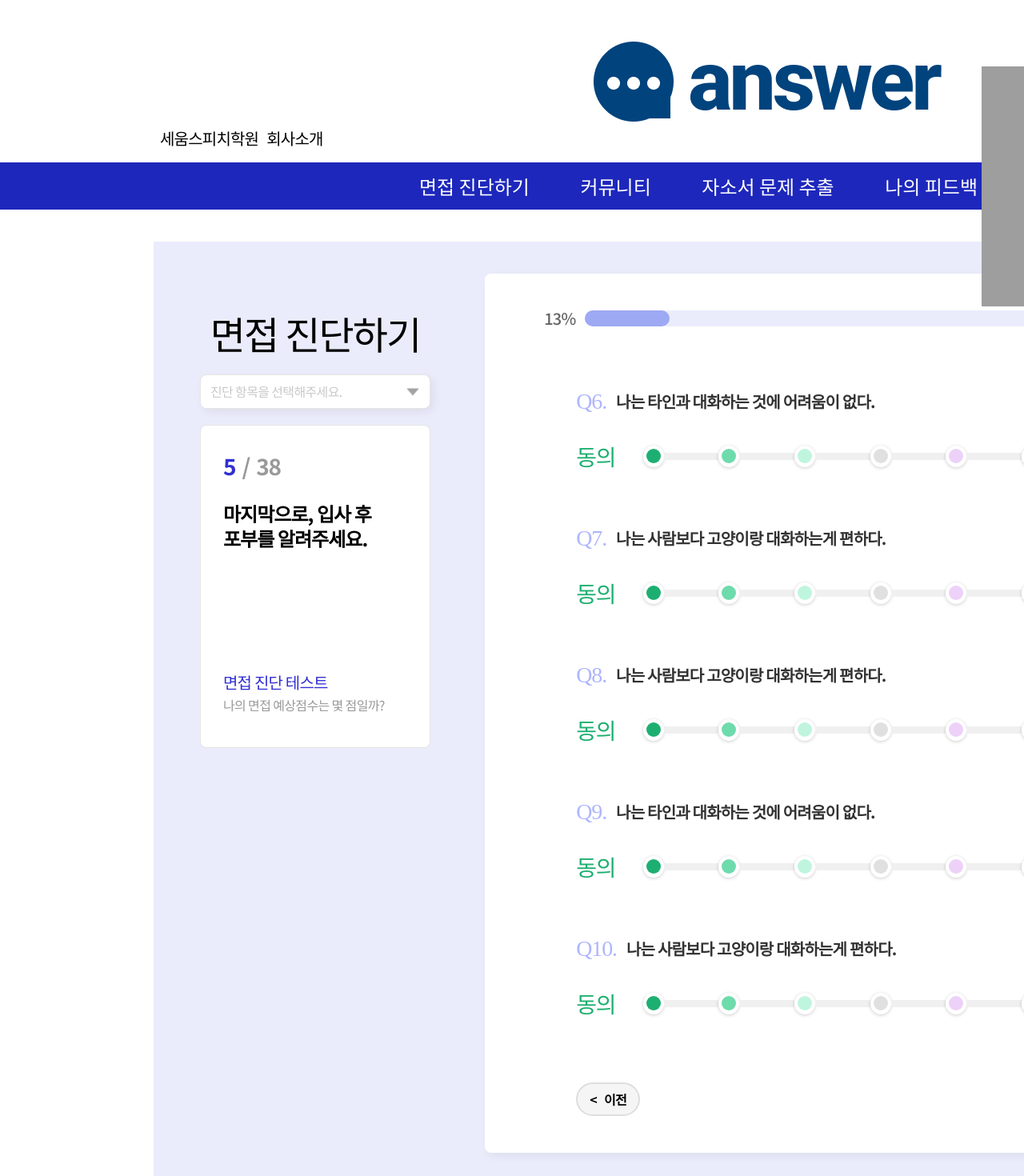
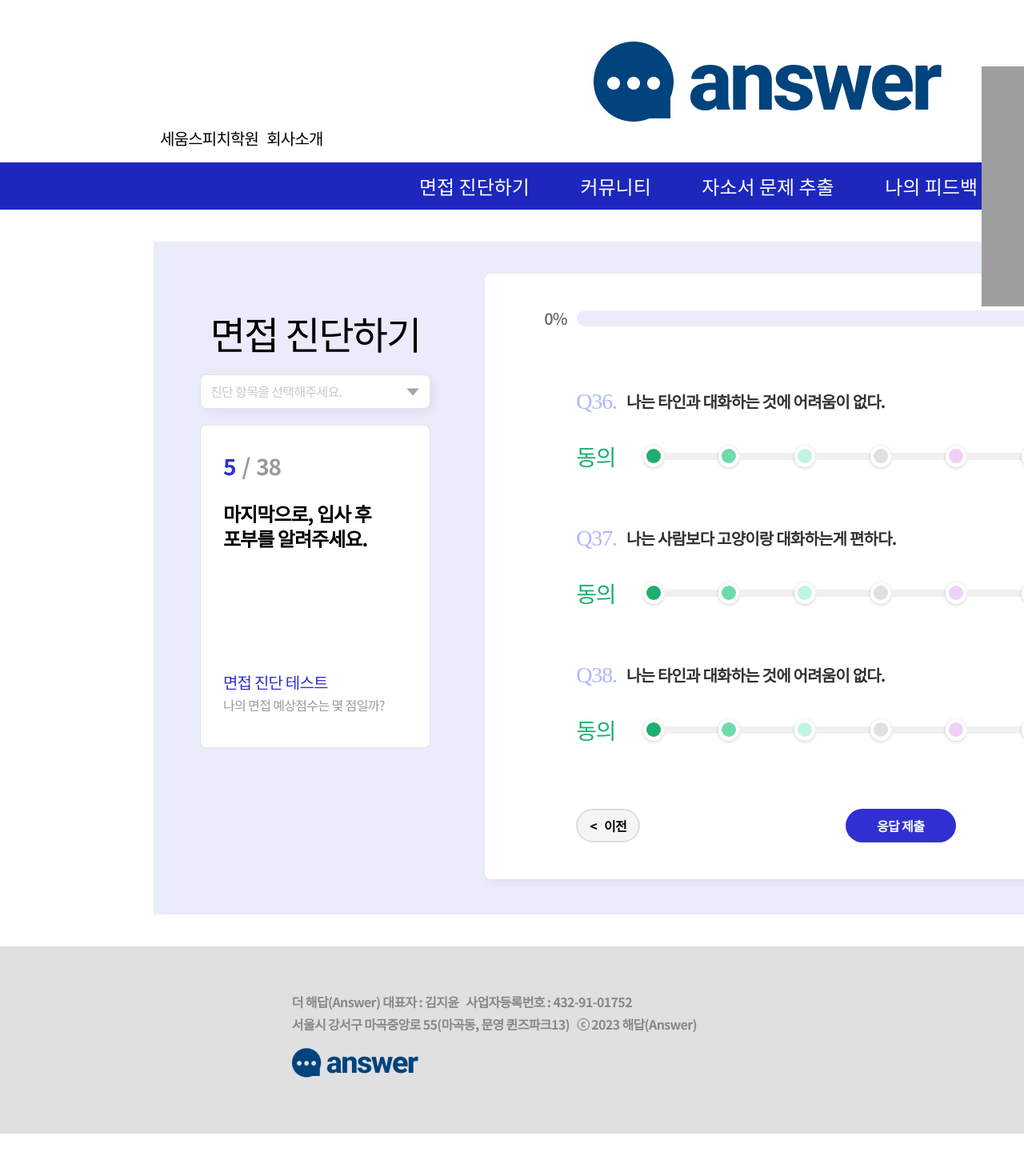
Before and after one commit to Parkminem/answer, a React (Vite) app: page /interview in a window 1280 px wide. Shown: the top 1470 px of the page at 80% size. After the commit the page ends 1417 px from the top, so only its background shows below. Built offline with nearby package versions, Linux system fonts and the light colour scheme; grey boxes are pictures that could not be loaded; a web font is replaced by a local one.

Commit message:
면접진단하기 페이지이동작업 완료

```diff
--- a/src/components/InterviewBtns.jsx
+++ b/src/components/InterviewBtns.jsx
@@ -2,17 +2,17 @@ import React from 'react';
 import classNames from 'classnames/bind';
 import styles from '@/components/InterviewBtns.module.scss';
 
-const InterviewBtns = () => {
+const InterviewBtns = (props) => {
 	const cx = classNames.bind(styles);
 	return (
 		<div className={cx('btns')}>
 			<div className={cx('btns__btn')}>
-				<button className={cx('prev')}>
+				<button className={cx('prev')} onClick={props.onPre}>
 					<span>&lt;&nbsp;&nbsp;&nbsp;이전</span>
 				</button>
 			</div>
 			<div className={cx('btns__btn')}>
-				<button className={cx('next')}>
+				<button className={cx('next')} onClick={props.onNext}>
 					<span>다음으로&nbsp;&nbsp;&nbsp;&gt;</span>
 				</button>
 			</div>
--- a/src/components/InterviewEndBtns.jsx
+++ b/src/components/InterviewEndBtns.jsx
@@ -2,12 +2,12 @@ import React from 'react';
 import classNames from 'classnames/bind';
 import styles from '@/components/InterviewEndBtns.module.scss';
 
-const InterviewEndBtns = () => {
+const InterviewEndBtns = (props) => {
 	const cx = classNames.bind(styles);
 	return (
 		<div className={cx('btns')}>
 			<div className={cx('btns__btn', 'prev-box')}>
-				<button className={cx('prev')}>
+				<button className={cx('prev')} onClick={props.onClick}>
 					<span>&lt;&nbsp;&nbsp;&nbsp;이전</span>
 				</button>
 			</div>
--- a/src/components/InterviewProgressBar.jsx
+++ b/src/components/InterviewProgressBar.jsx
@@ -2,14 +2,13 @@ import React from 'react';
 import classNames from 'classnames/bind';
 import styles from '@/components/InterviewProgressBar.module.scss';
 
-const InterviewProgressBar = () => {
+const InterviewProgressBar = (props) => {
 	const cx = classNames.bind(styles);
 	return (
 		<div className={cx('progress')}>
-			<span>13%</span>
+			<span>{props.width}%</span>
 			<div className={cx('progress__bar', 'ing')}>
-				{/* span의 width를 자바스크립트로 style변화 주기 */}
-				<span></span>
+				<span style={{ width: props.width + '%' }}></span>
 			</div>
 		</div>
 	);
--- a/src/components/InterviewProgressBar.module.scss
+++ b/src/components/InterviewProgressBar.module.scss
@@ -15,7 +15,6 @@
 		border-radius: 10px;
 		width: 100%;
 		span {
-			width: 13%;
 			display: inline-block;
 			background-color: #9da9f3;
 			height: 20px;
--- a/src/components/InterviewSideBar.jsx
+++ b/src/components/InterviewSideBar.jsx
@@ -3,7 +3,7 @@ import classNames from 'classnames/bind';
 import styles from '@/components/InterviewSideBar.module.scss';
 import dropdownImg from '@/assets/images/common/dropdown.png';
 
-const InterviewSideBar = () => {
+const InterviewSideBar = ({ title }) => {
 	const cx = classNames.bind(styles);
 	const [select, setSelect] = useState(false);
 	const [selectItem, setSelectItem] = useState('진단 항목을 선택해주세요.');
@@ -55,11 +55,11 @@ const InterviewSideBar = () => {
 				</div>
 				<div className={cx('sidebar__info-box')}>
 					<div className={cx('sidebar__info-box__count')}>
-						<span className={cx('now')}>5</span>
+						<span className={cx('now')}>{title.count}</span>
 						<span>/</span>
 						<span>38</span>
 					</div>
-					<h2>마지막으로, 입사 후 포부를 알려주세요.</h2>
+					<h2>{title.text}</h2>
 					<div className={cx('sidebar__info-box__test-box')}>
 						<h3>면접 진단 테스트</h3>
 						<p>나의 면접 예상점수는 몇 점일까?</p>
--- a/src/components/InterviewSideBar.module.scss
+++ b/src/components/InterviewSideBar.module.scss
@@ -50,8 +50,7 @@
 		ul {
 			position: absolute;
 			width: 100%;
-			opacity: 0;
-			transition: all 0.25s ease-in-out;
+			display: none;
 			li {
 				&:not(&:last-child) {
 					button {
@@ -98,7 +97,7 @@
 				}
 			}
 			ul {
-				opacity: 100;
+				display: block;
 			}
 		}
 	}
--- a/src/components/home/pass/PassList.module.scss
+++ b/src/components/home/pass/PassList.module.scss
@@ -55,7 +55,8 @@
 			color: #312fd2;
 			font-weight: 700;
 			font-size: 28px;
-			margin-bottom: 24px;
+			line-height: 41px;
+			margin-bottom: 15px;
 			text-overflow: ellipsis;
 			overflow: hidden;
 			white-space: nowrap;
--- a/src/components/myPage/Modify.module.scss
+++ b/src/components/myPage/Modify.module.scss
@@ -52,12 +52,13 @@
 					font-size: 20px;
 					line-height: 29px;
 					letter-spacing: -0.04em;
+				}
+				input[type='password'] {
 					&:focus {
 						border: 2px solid #8384e5;
 					}
 				}
 			}
-
 			button {
 				background-color: #312fd2;
 				color: #ffffff;
--- a/src/pages/Interview/Interview.jsx
+++ b/src/pages/Interview/Interview.jsx
@@ -23,15 +23,25 @@ const dummy02 = [
 
 const Interview = () => {
 	const cx = classNames.bind(styles);
-	const [now, setNow] = useState(true);
+	const [now, setNow] = useState(false);
 	const [next01, setNext01] = useState(false);
-	const [next02, setNext02] = useState(false);
+	const [next02, setNext02] = useState(true);
+	const [progress, setProgress] = useState(0);
+	const [title, setTitle] = useState({
+		count: 5,
+		text: '마지막으로, 입사 후 포부를 알려주세요.',
+	});
 
 	//첫번째 페이지로 이동
 	const firstPage = () => {
 		setNow(true);
 		setNext01(false);
 		setNext02(false);
+		setProgress(13);
+		setTitle({
+			count: 5,
+			text: '마지막으로, 입사 후 포부를 알려주세요.',
+		});
 	};
 
 	//두번째 페이지로 이동
@@ -39,6 +49,11 @@ const Interview = () => {
 		setNow(false);
 		setNext01(true);
 		setNext02(false);
+		setProgress(18);
+		setTitle({
+			count: '6-10',
+			text: '주어진 문항에 대한 답변을 선택해 주십시오.',
+		});
 	};
 
 	//마지막 페이지로 이동
@@ -46,18 +61,44 @@ const Interview = () => {
 		setNow(false);
 		setNext01(false);
 		setNext02(true);
+		setProgress(94);
+		setTitle({
+			count: '36-38',
+			text: '주어진 문항에 대한 답변을 선택해 주십시오.',
+		});
+	};
+
+	//다음 버튼
+	const nextBtn = () => {
+		if (next01) {
+			return lastPage();
+		} else {
+			return secondPage();
+		}
+	};
+	//이전 버튼
+	const preBtn = () => {
+		if (next01) {
+			return firstPage();
+		} else if (next02) {
+			return secondPage();
+		} else {
+			return false;
+		}
 	};
 	return (
 		<PageCard>
-			<InterviewSideBar />
+			<InterviewSideBar title={title} />
 			<div className={cx('container')}>
-				<InterviewProgressBar />
+				<InterviewProgressBar width={progress} />
 				{/* 성향 설문 객관식 5개 */}
-				<div className={cx('tendency-wrap')}>
-					{dummy01.map((item) => {
-						return <Tendency item={item} key={item.id} />;
-					})}
-				</div>
+				{next01 && (
+					<div className={cx('tendency-wrap')}>
+						{dummy01.map((item) => {
+							return <Tendency item={item} key={item.id} />;
+						})}
+					</div>
+				)}
 				{/* 성향 설문 객관식 3개 */}
 				{next02 && (
 					<div className={cx('tendency-wrap')}>
@@ -66,7 +107,7 @@ const Interview = () => {
 						})}
 					</div>
 				)}
-				{next02 ? <InterviewEndBtns /> : <InterviewBtns />}
+				{next02 ? <InterviewEndBtns onClick={secondPage} /> : <InterviewBtns onNext={nextBtn} onPre={preBtn} />}
 			</div>
 		</PageCard>
 	);
```
